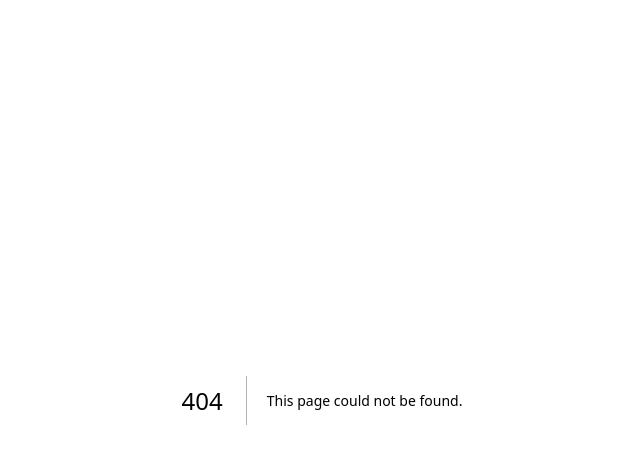
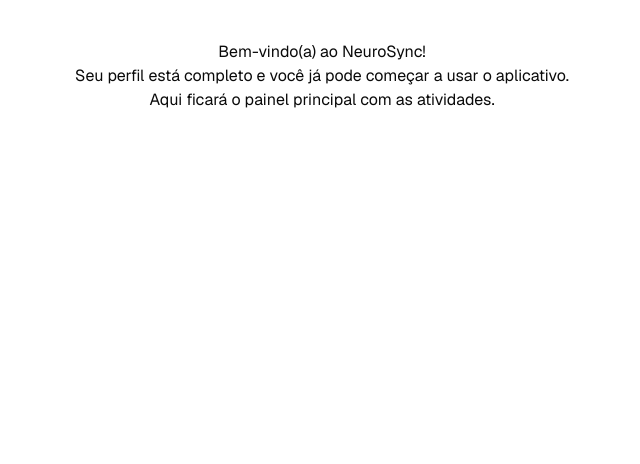
Before and after one commit to ClaudemirWork/teaplus-working, a Next.js app: page /home in a window 1280 px wide. Before the commit this address had no page. Shown: the top 464 px of the page, without its empty margins (318-958 px from the left). Built offline with nearby package versions, Linux system fonts and the light colour scheme.

Commit message:
Create page.tsx na nova pasta home

```diff
--- /dev/null
+++ b/app/home/page.tsx
@@ -0,0 +1,11 @@
+// Cole este código dentro de app/home/page.tsx
+
+export default function HomePage() {
+  return (
+    <div style={{ padding: '40px', textAlign: 'center' }}>
+      <h1>Bem-vindo(a) ao NeuroSync!</h1>
+      <p>Seu perfil está completo e você já pode começar a usar o aplicativo.</p>
+      <p>Aqui ficará o painel principal com as atividades.</p>
+    </div>
+  );
+}
```
